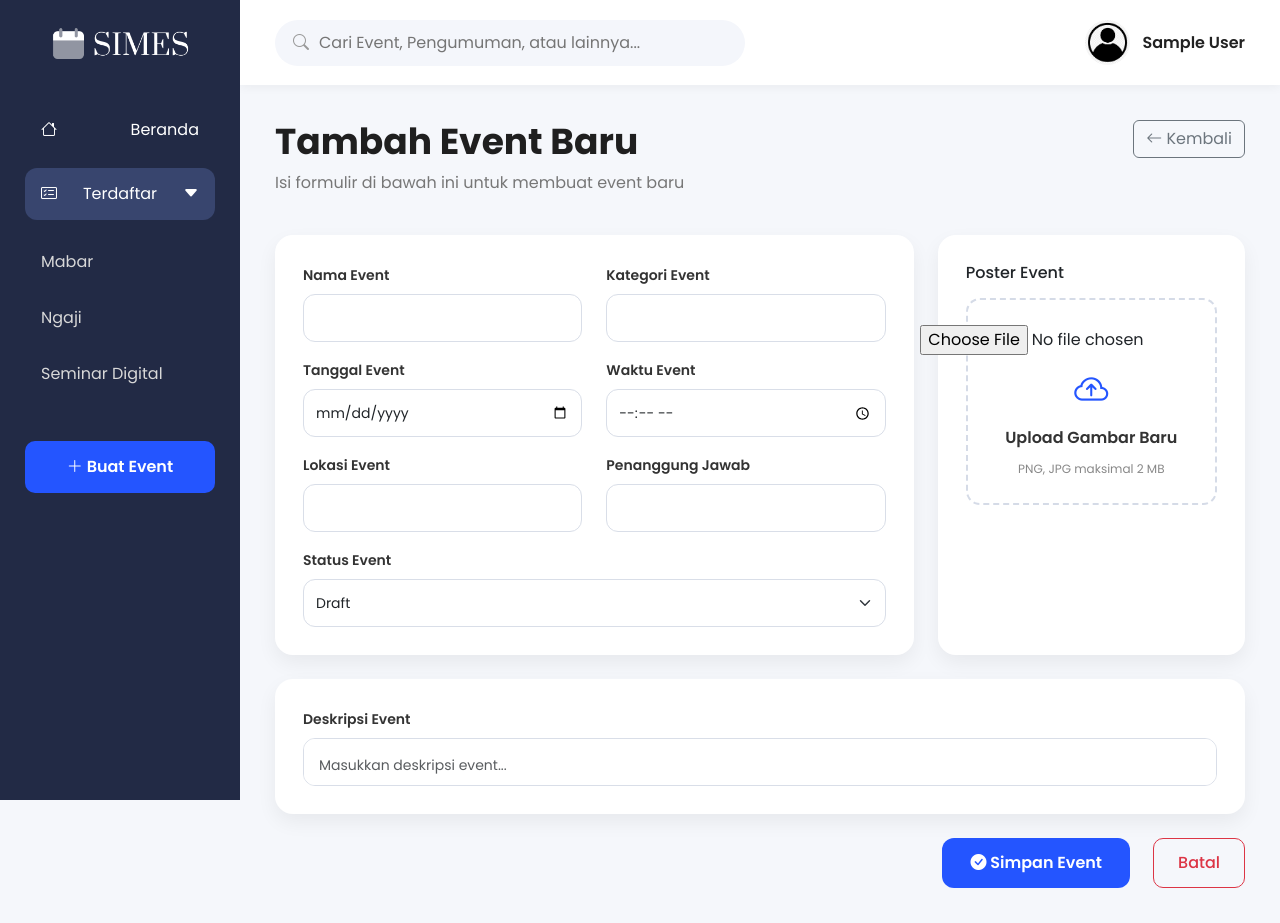
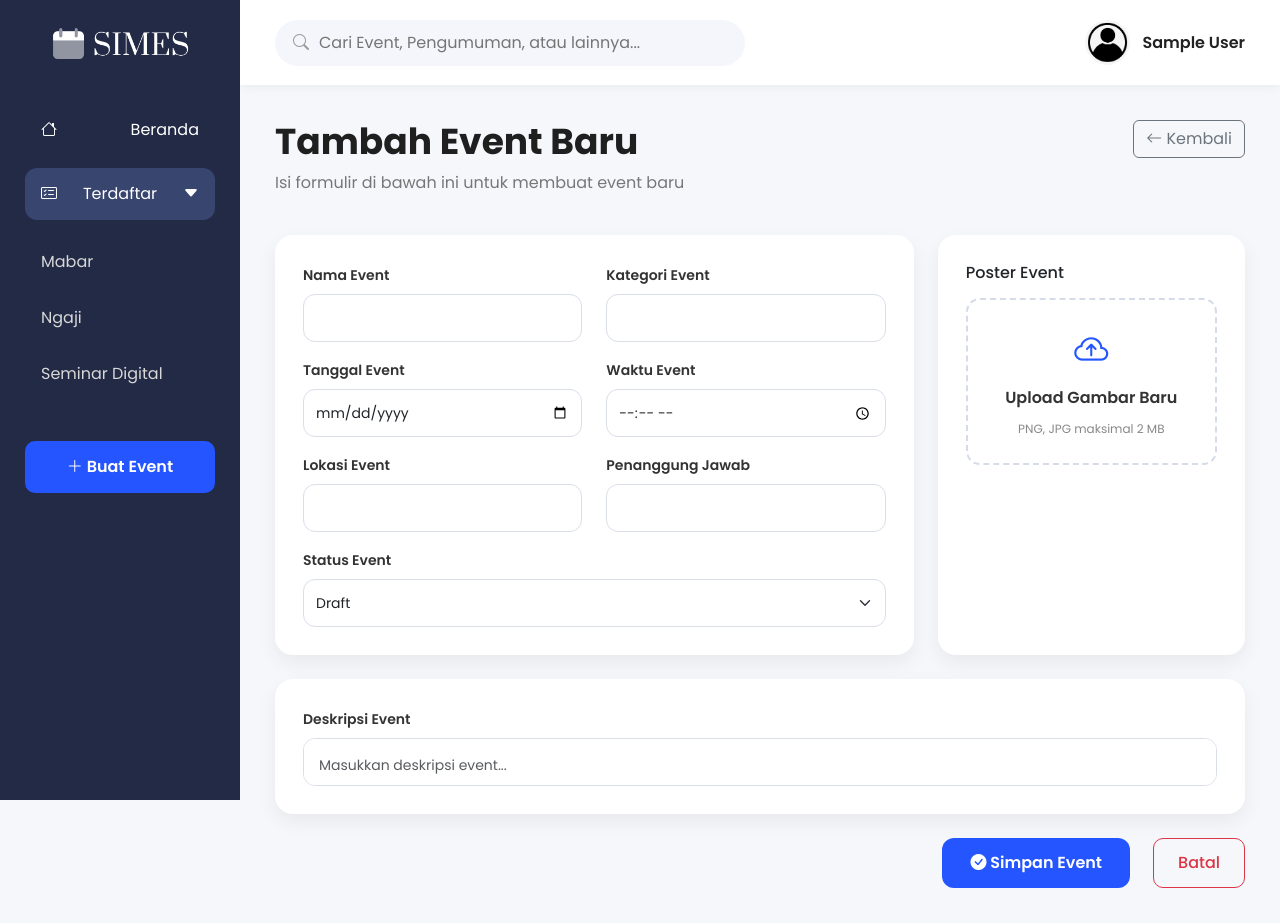
Before and after one commit to fatikayezaa/SIMES, a PHP site: page /create.php in a window 1280 px wide. Run offline with PHP 8.4, Linux system fonts and the light colour scheme; the visitor is signed in with stand-in values (Sample User, id 1); data comes from the database, SQL or seed files in the repository.

Commit message:
hilangin label choose file

```diff
--- a/beranda.php
+++ b/beranda.php
@@ -119,7 +119,11 @@ $total_event = mysqli_num_rows($result_event);
                     class="btn <?php echo ($filter === 'selesai') ? 'active' : ''; ?> text-decoration-none d-flex align-items-center justify-content-center">
                     Selesai
                 </a>
+                <a href="events/create.php" class="btn btn-primary">
+                    <i class="bi bi-plus-lg"></i> Buat Event
+                </a>
             </div>
+
 
             <div class="row mt-4">
                 <?php if ($total_event > 0): ?>
--- a/events/create.php
+++ b/events/create.php
@@ -142,8 +142,11 @@ $result_sidebar = mysqli_query($conn, $query_sidebar);
                                 <!-- Pratinjau gambar disembunyikan secara default karena ini event baru -->
                                 <img src="" class="poster-preview mb-3" alt="Poster" style="display: none; width: 100%; border-radius: 10px; object-fit: cover;">
 
-                                <label class="upload-box">
-                                    <input type="file" name="banner" accept=".jpg,.jpeg,.png,.webp" required>
+                                <label class="upload-box" style="position: relative;">
+
+                                    <input type="file" name="banner" accept=".jpg,.jpeg,.png,.webp" required
+                                        style="position: absolute; top: 0; left: 0; width: 100%; height: 100%; opacity: 0; cursor: pointer;">
+
                                     <i class="bi bi-cloud-arrow-up"></i>
                                     <span>Upload Gambar Baru</span>
                                     <small>PNG, JPG maksimal 2 MB</small>
```
Also changed, not shown: assets/css/pengaturan.css (line endings or trailing spaces).
